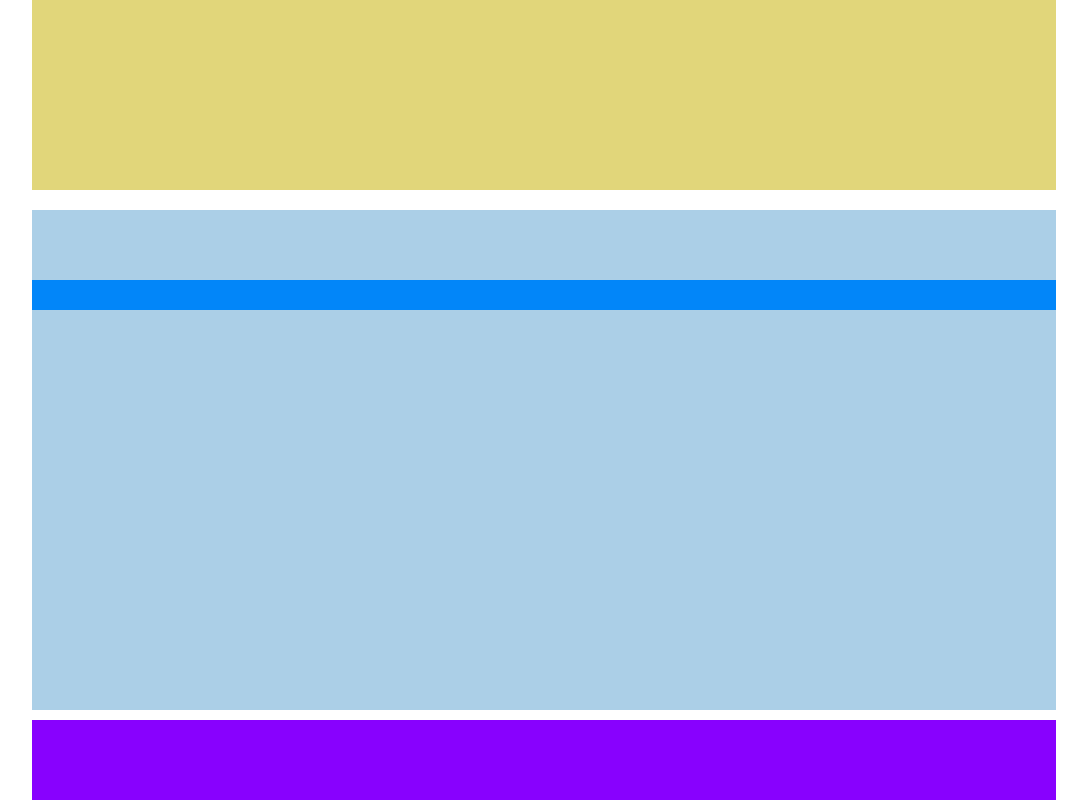
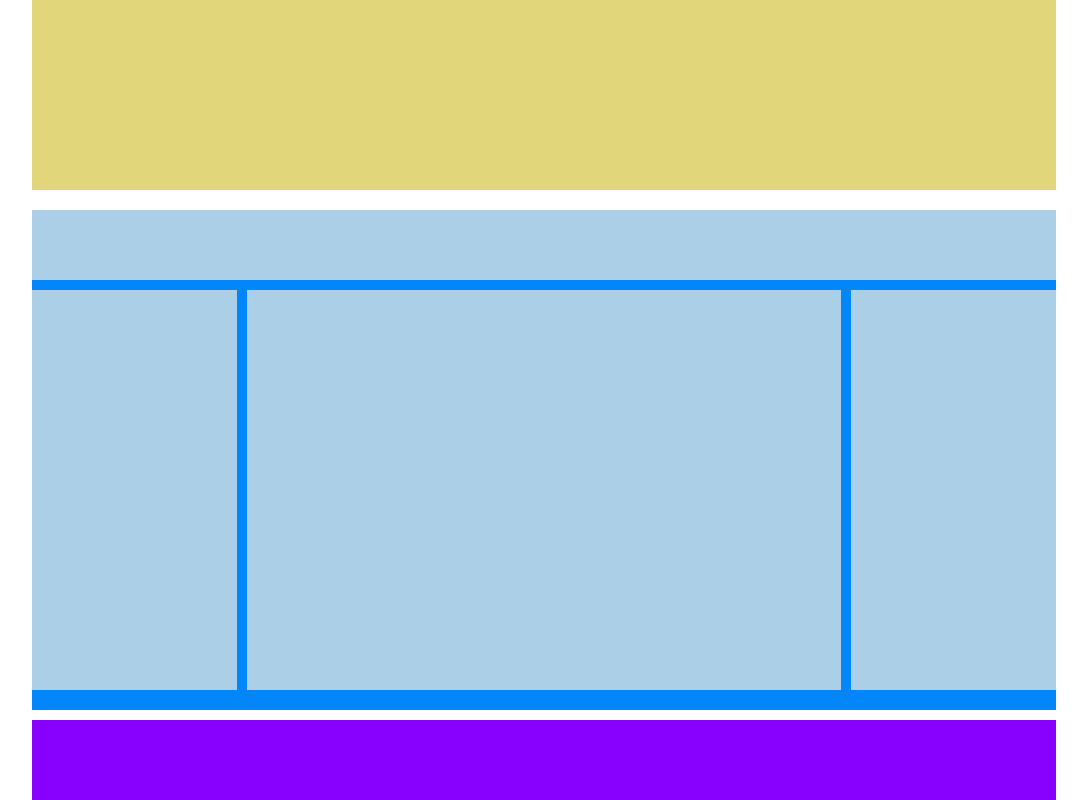
Before and after one commit to sertech89/htmlcss-struttura-wp, a plain HTML site: page index.html in a window 1280 px wide. Shown: the part 470-1270 px from the top of the page, without its empty margins (96-1183 px from the left). Drawn offline with Linux system fonts and the light colour scheme.

Commit message:
aggiunta margini

```diff
--- a/asset/style.css
+++ b/asset/style.css
@@ -58,13 +58,19 @@ footer{
     height: 400px;
     margin-top: 30px;
     float: left;
+    margin-top:1%;
+    margin-bottom:1%;
+    margin-right: 1%;
 }
 
 .cc{
-    width: 60%;
+    width: 58%;
     height: 400px;
     margin-top: 30px;
     float: left;
+    margin-top:1%;
+    margin-bottom:1%;
+    margin-right: 1%;
 }
 
 .dx{
@@ -72,4 +78,6 @@ footer{
     height: 400px;
     margin-top: 30px;
     float: right;
+    margin-top:1%;
+    margin-bottom:1%;
 }
```
